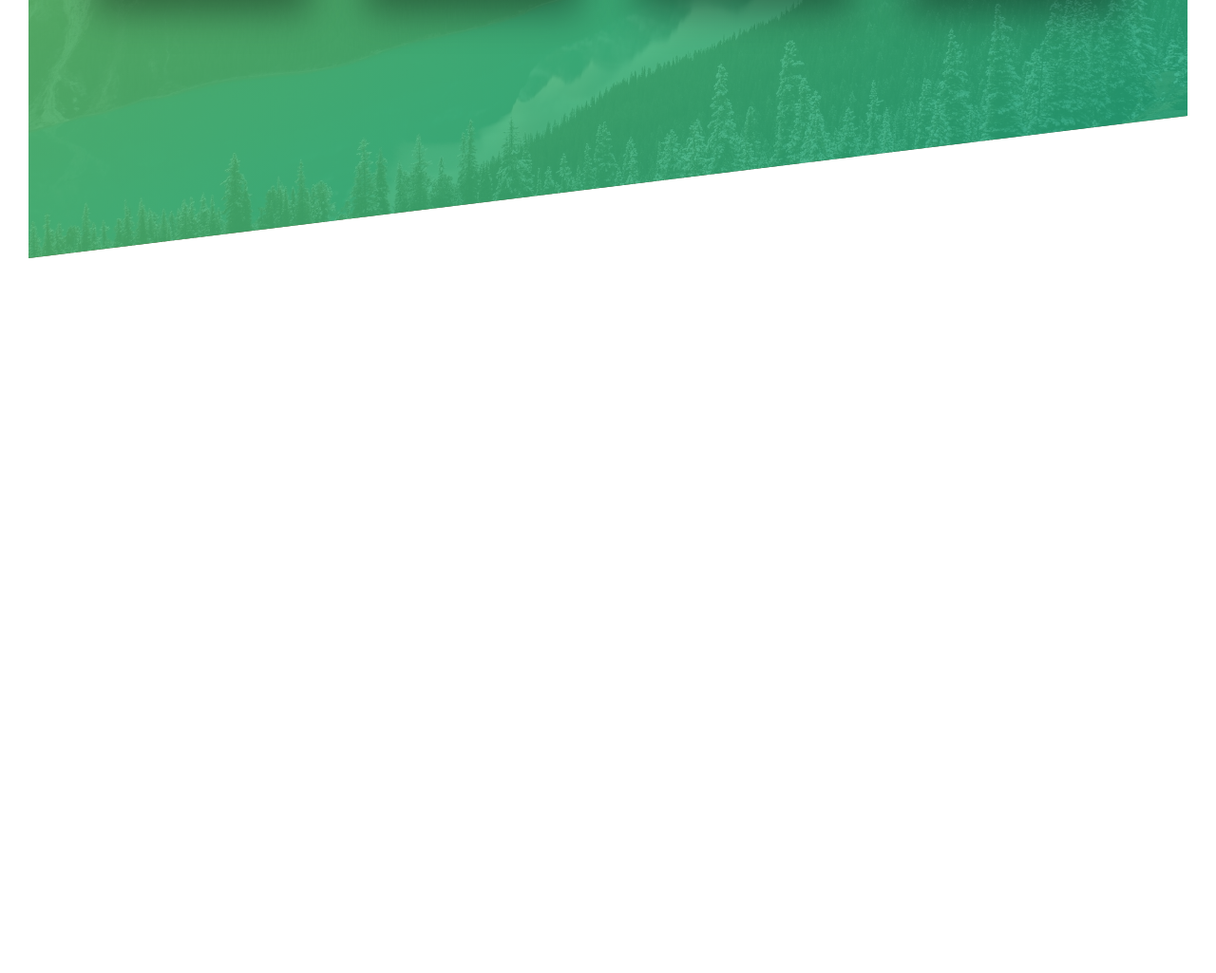
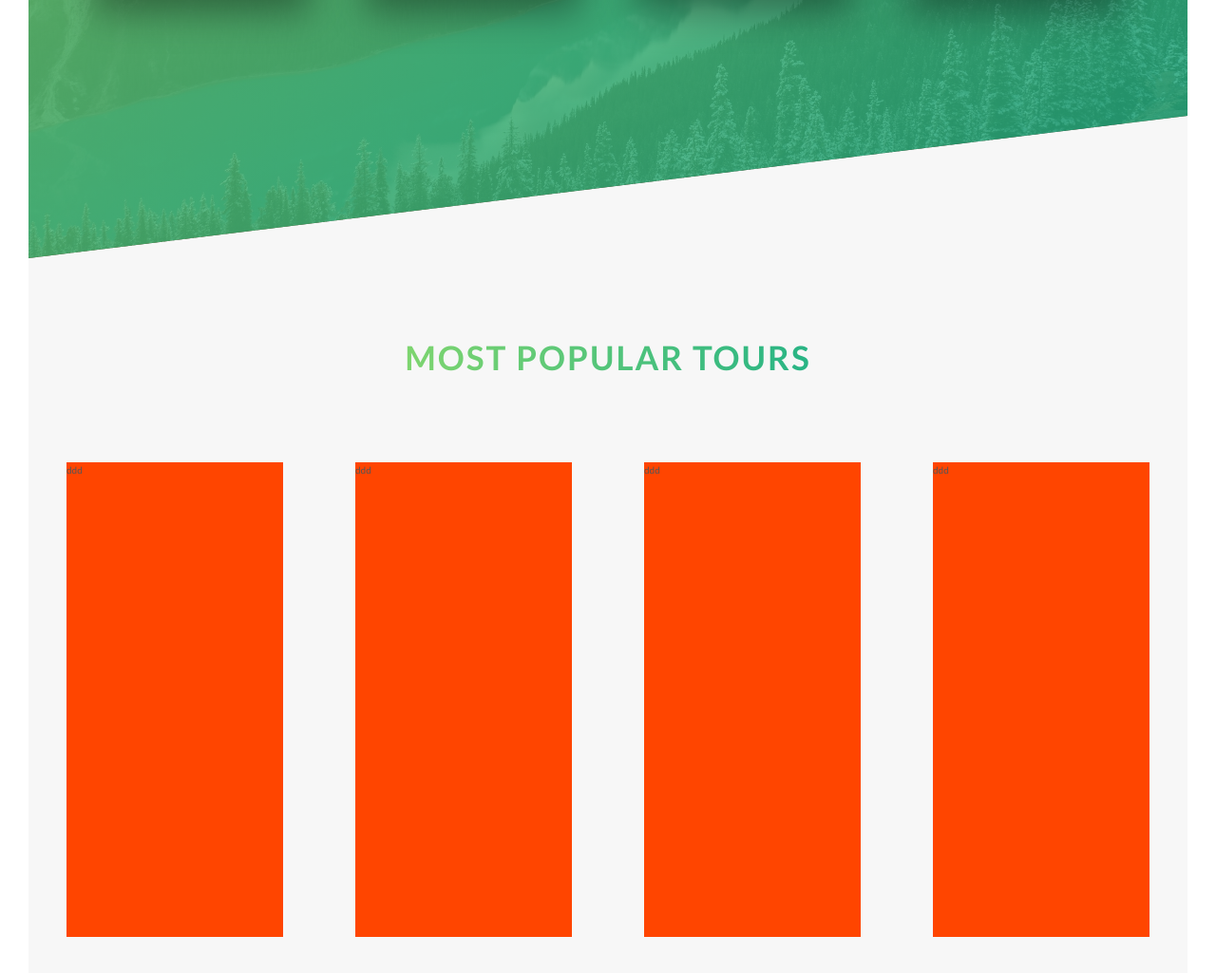
Before and after one commit to UlaKrawczyk/Natours, a website: page src/content/index.html in a window 1280 px wide. Shown: the part 1991-3016 px from the top of the page at 95% size. Before the commit the page ends 2263 px from the top, so only its background shows below. Drawn offline with nearby package versions, Linux system fonts and the light colour scheme; files that its build step writes are made by us from their sources; files whose address does not match are found by name.

Commit message:
feat: section cards html markup

```diff
--- a/src/content/index.html
+++ b/src/content/index.html
@@ -94,6 +94,20 @@
       </div>
     </section>
 
+    <section class="section-tours">
+      <div class="u-center-text u-margin-bottom-big">
+        <h2 class="heading-secondary">Most popular tours</h2>
+      </div>
+      <div class="cards-wrapper u-margin-grey-section">
+        <div class="card">ddd</div>
+        <div class="card">ddd</div>
+        <div class="card">ddd</div>
+        <div class="card">ddd</div>
+      </div>
+    </section>
+
+
+
   </main>
   <footer class="footer">
   </footer>
--- a/src/scss/abstracts/_mixins.scss
+++ b/src/scss/abstracts/_mixins.scss
@@ -0,0 +1,4 @@
+@mixin flex ($justify) {
+  display: flex;
+  justify-content: $justify;
+}
--- /dev/null
+++ b/src/scss/components/_card.scss
@@ -0,0 +1,5 @@
+.card {
+  background-color: orangered;
+  width: 20%;
+  height: 50rem;
+}
--- a/src/scss/layout/_flex-layout.scss
+++ b/src/scss/layout/_flex-layout.scss
@@ -1,6 +1,5 @@
 .about-content {
-  display: flex;
-  justify-content: space-between;
+  @include flex(space-between);
 
   &__text {
     flex-basis: 45vw;
@@ -14,8 +13,11 @@
 }
 
 .section-features__wrapper {
-  display: flex;
-  justify-content: space-around;
+  @include flex(space-around);
   max-width: 114rem;
   margin: 0 auto;
 }
+
+.cards-wrapper {
+  @include flex(space-between);
+}
--- a/src/scss/main.scss
+++ b/src/scss/main.scss
@@ -12,6 +12,7 @@
 
 @import "components/image-composition";
 @import "components/button";
+@import "components/card";
 @import "components/feature-box";
 
 @import "pages/home";
--- a/src/scss/pages/_home.scss
+++ b/src/scss/pages/_home.scss
@@ -18,3 +18,9 @@
     transform: skewY(7deg);
   }
 }
+
+.section-tours {
+  background-color: $color-light-grey;
+  padding: 25rem 0 50rem 0;
+  margin-top: -10rem;
+}
```
